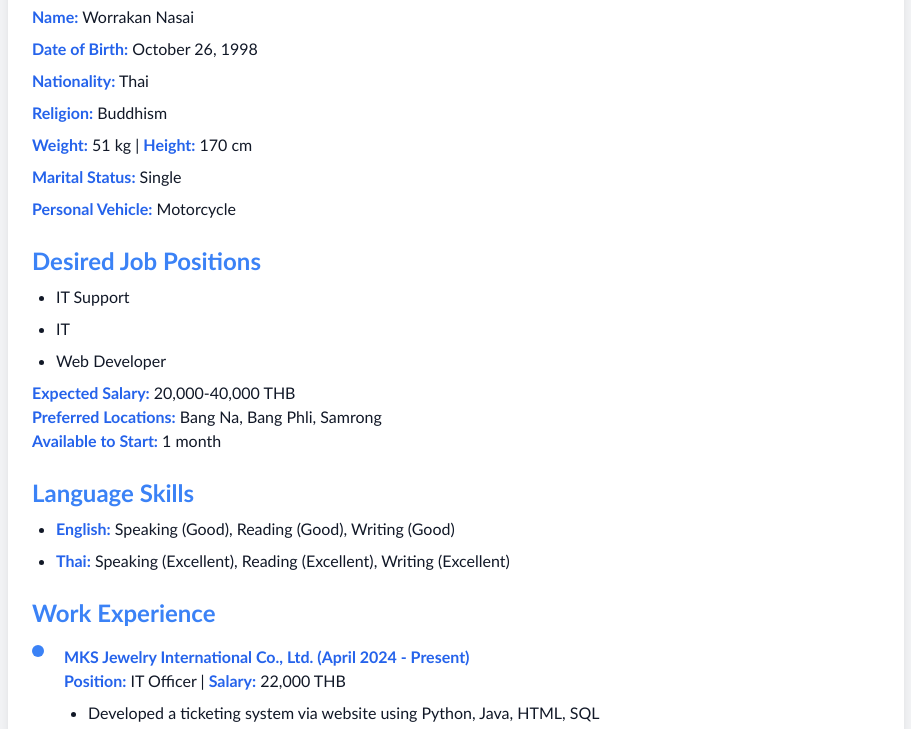
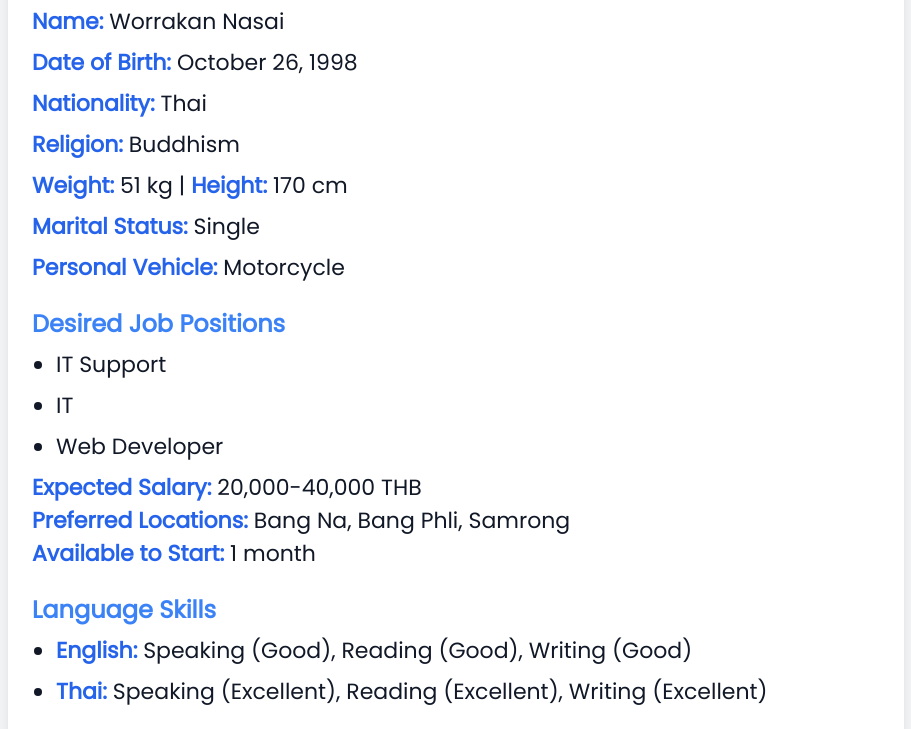
Before and after one commit to worakan-jack/resume, a plain HTML site: page index.html in a window 1280 px wide. Shown: the part 347-1076 px from the top of the page, without its empty margins (184-1095 px from the left). Drawn offline with nearby package versions, Linux system fonts and the light colour scheme.

Commit message:
Update index.html
update font

```diff
--- a/index.html
+++ b/index.html
@@ -5,10 +5,10 @@
     <meta name="viewport" content="width=device-width, initial-scale=1.0">
     <title>Resume - Worrakan Nasai</title>
     <script src="https://cdn.tailwindcss.com"></script>
-    <link href="https://fonts.googleapis.com/css2?family=Poppins:wght@300;400;500;600&display=swap" rel="stylesheet">
+    <link href='https://fonts.googleapis.com/css?family=Poppins' rel='stylesheet'>
     <style>
 body {
-  font-family: "Trebuchet MS", Helvetica, sans-serif;
+    font-family: 'Poppins';font-size: 22px;
 }
         @media print {
           .break-page {
```
